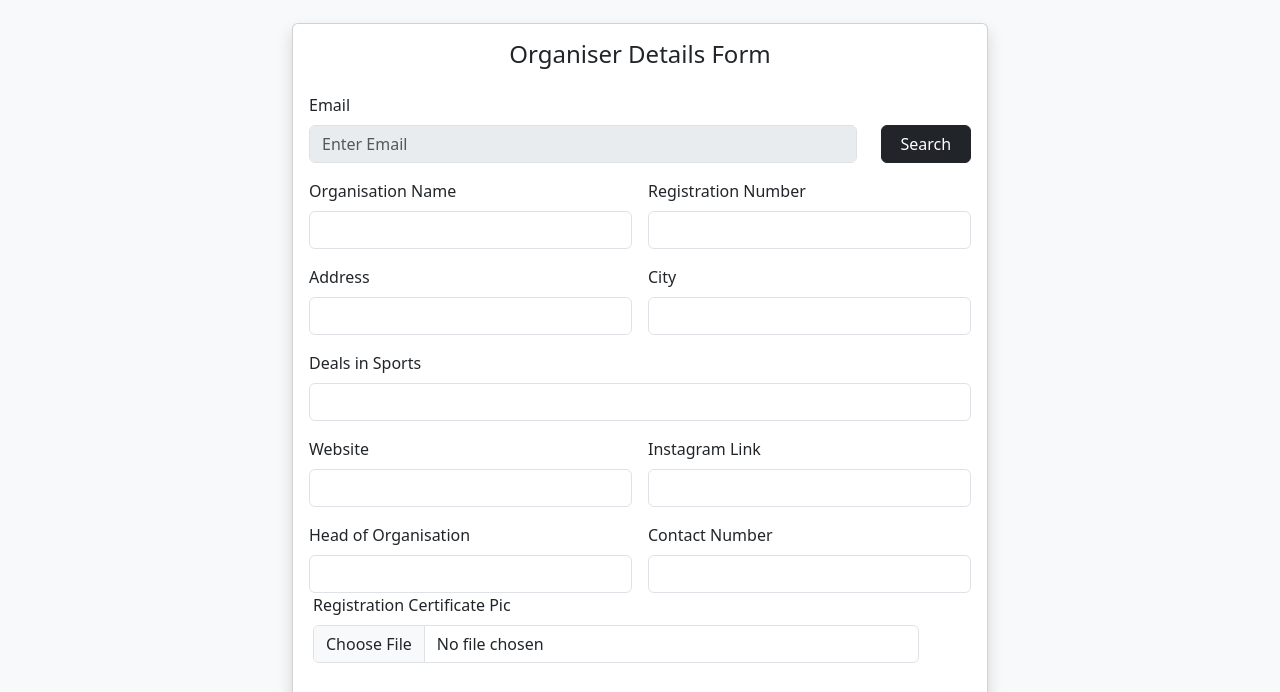
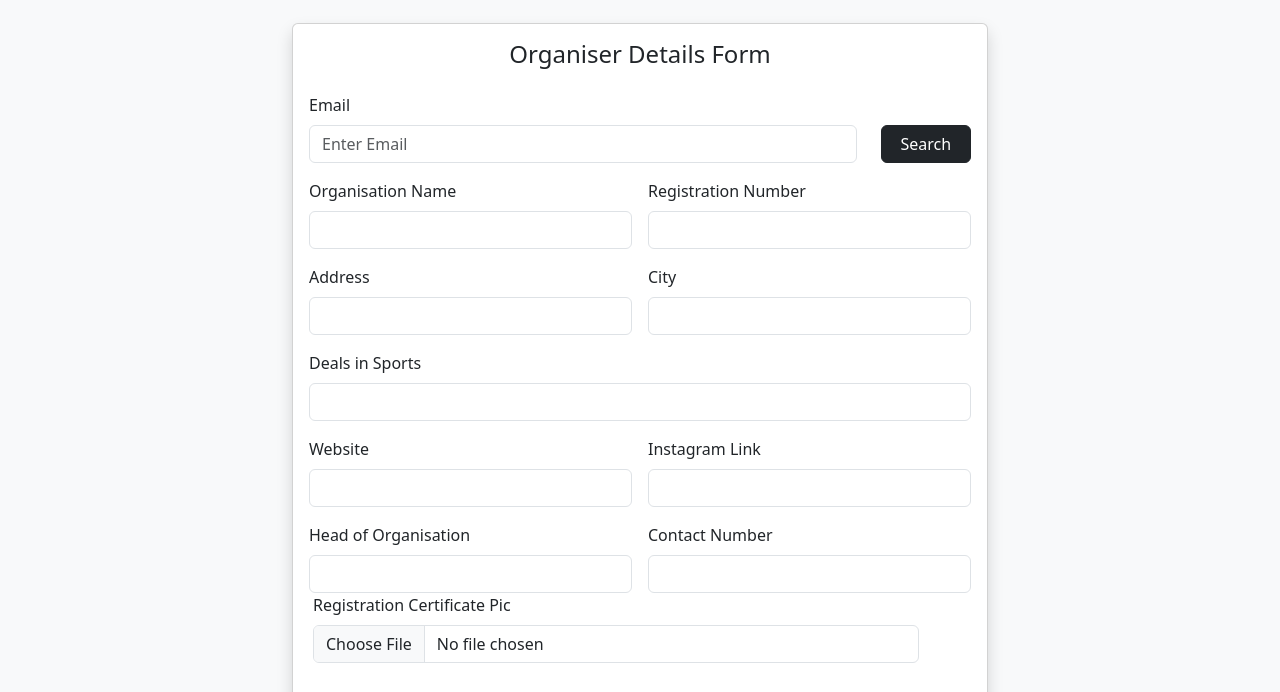
Before and after one commit to ArshK97805/bodyhustle, a website: page public/org-details.html in a window 1280 px wide. Shown: the part 75-767 px from the top of the page. Drawn offline with nearby package versions, Linux system fonts and the light colour scheme.

Commit message:
Update org-details.html

```diff
--- a/public/org-details.html
+++ b/public/org-details.html
@@ -65,7 +65,7 @@
             <div class="row mb-3">
               <div class="col-md-10">
                 <label class="form-label">Email</label>
-                <input type="email" class="form-control" id="email" name="email" placeholder="Enter Email" disabled>
+                <input type="email" class="form-control" id="email" name="email" placeholder="Enter Email" readonly>
                 <span id="errEmail" class="text-danger"></span>
               </div>
               <div class="col-md-2 d-grid align-self-end">
```
